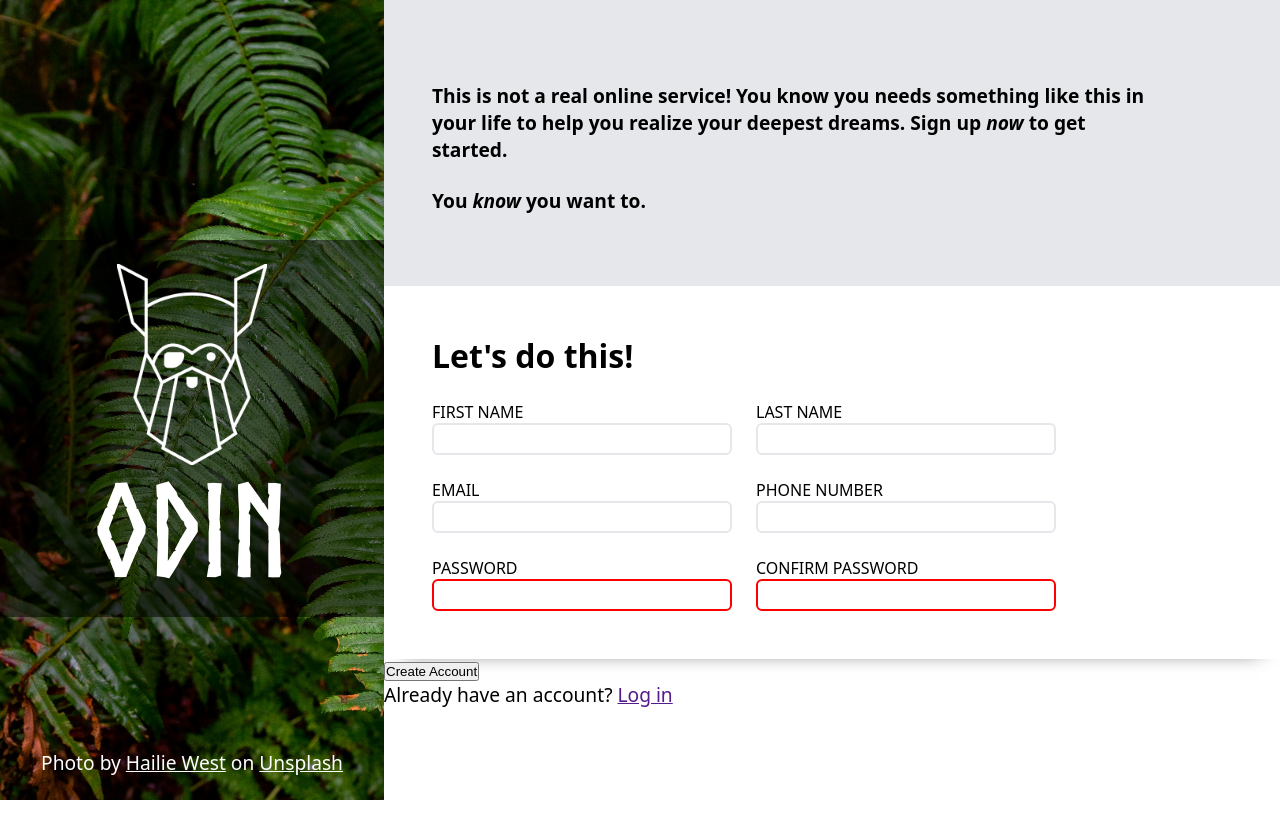
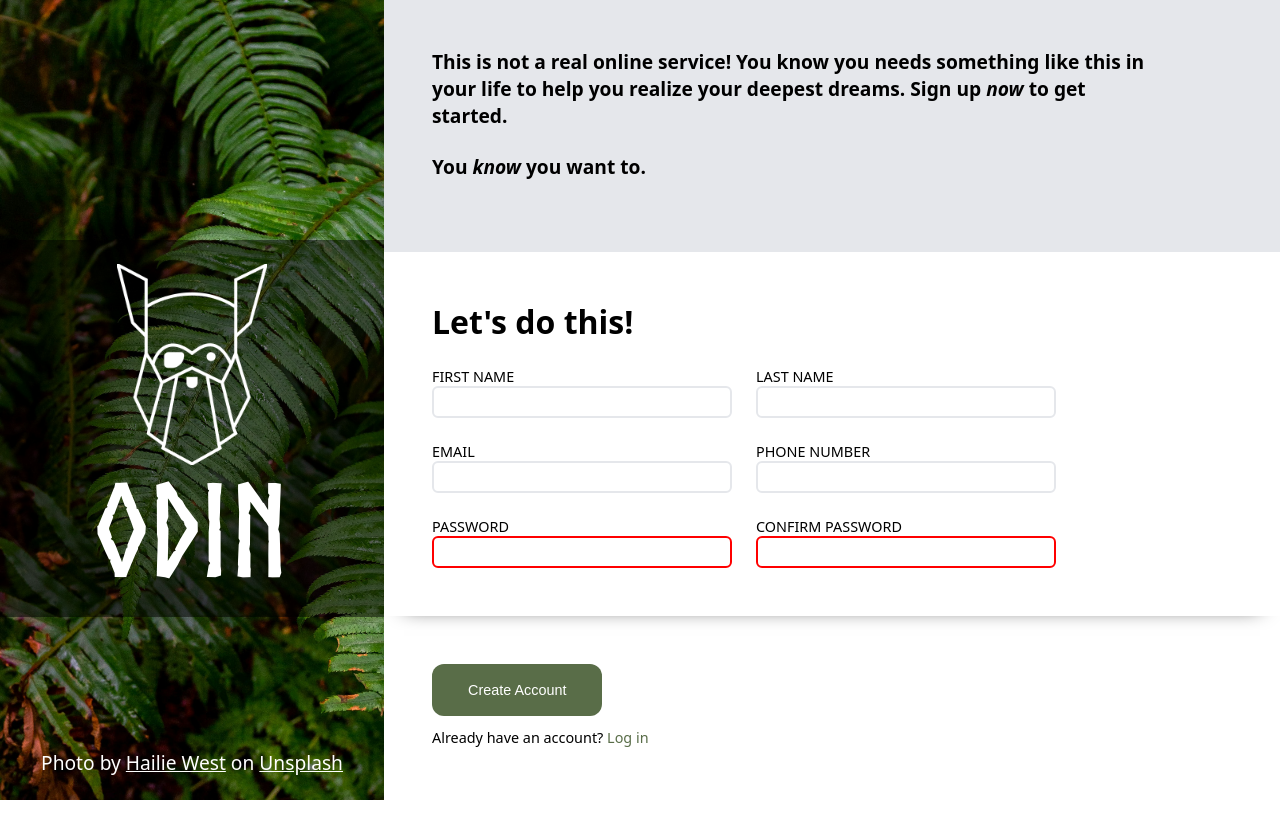
Before and after one commit to zenithyap/sign-up-form, a plain HTML site: page index.html in a window 1280 px wide. Drawn offline with Linux system fonts and the light colour scheme.

Commit message:
Create right portion

```diff
--- a/styles.css
+++ b/styles.css
@@ -14,6 +14,9 @@
     --white-text: #FFF;
     --default-space: 24px;
     --light: #E5E7EB;
+    --green: #596D48;
+    --large-text: clamp(1rem, 2vw, 1.2rem);
+    --small-text: clamp(0.8rem, 2vw, 0.9rem);
 }
 
 body {
@@ -60,7 +63,7 @@ img {
 }
 
 .left p {
-    font-size: clamp(1rem, 2vw, 1.2rem);
+    font-size: var(--large-text);
 }
 
 .left a:link,
@@ -73,9 +76,8 @@ img {
     flex-direction: column;
     justify-content: center;
     width: calc(100% - var(--left-width));
-}
 
-.right .introduction {
+    .introduction {
         display: flex;
         padding: 48px;
         flex-direction: column;
@@ -84,35 +86,35 @@ img {
         flex-grow: 1;
     }
 
-.right p {
-    font-size: clamp(1rem, 2vw, 1.2rem);
+    p {
+        font-size: var(--large-text);
         max-width: 66ch;
         margin-bottom: var(--default-space);
     }
 
-.right form {
+    form {
         flex-grow: 2;
     }
 
-.right .input-container {
+    .input-container {
         display: flex;
         flex-direction: column;
         gap: var(--default-space);
         box-shadow: 0px 10px 20px -20px #000;
         padding: 48px;
-}
 
-.right .input-container .form-row {
+        .form-row {
             display: flex;
             gap: var(--default-space);
             flex-wrap: wrap;
         }
 
-.right .input-container label {
+        label {
             display: block;
+            font-size: var(--small-text);
         }
 
-.right .input-container input {
+        input {
             border: 2px solid var(--light);
             width: 300px;
             height: 30px;
@@ -122,10 +124,39 @@ img {
             outline: none;
         }
 
-.right .input-container input:invalid {
+        input:invalid {
             border: 2px solid red;
         }
 
-.right .input-container input:focus {
+        input:focus {
             border: 2px solid blue;
         }
+    }
+
+    .account {
+        padding: 48px;
+
+        button {
+            background-color: var(--green);
+            border: none;
+            padding: 18px 36px;
+            color: var(--white-text);
+            font-size: var(--small-text);
+            border-radius: 12px;
+            margin-bottom: 12px;
+        }
+
+        p {
+            font-size: var(--small-text);
+        }
+
+        a {
+            text-decoration: none;
+        }
+
+        a:visited,
+        a:link {
+            color: var(--green);
+        }
+    }
+}
```
Lines whose indentation alone changed are shown as unchanged.
